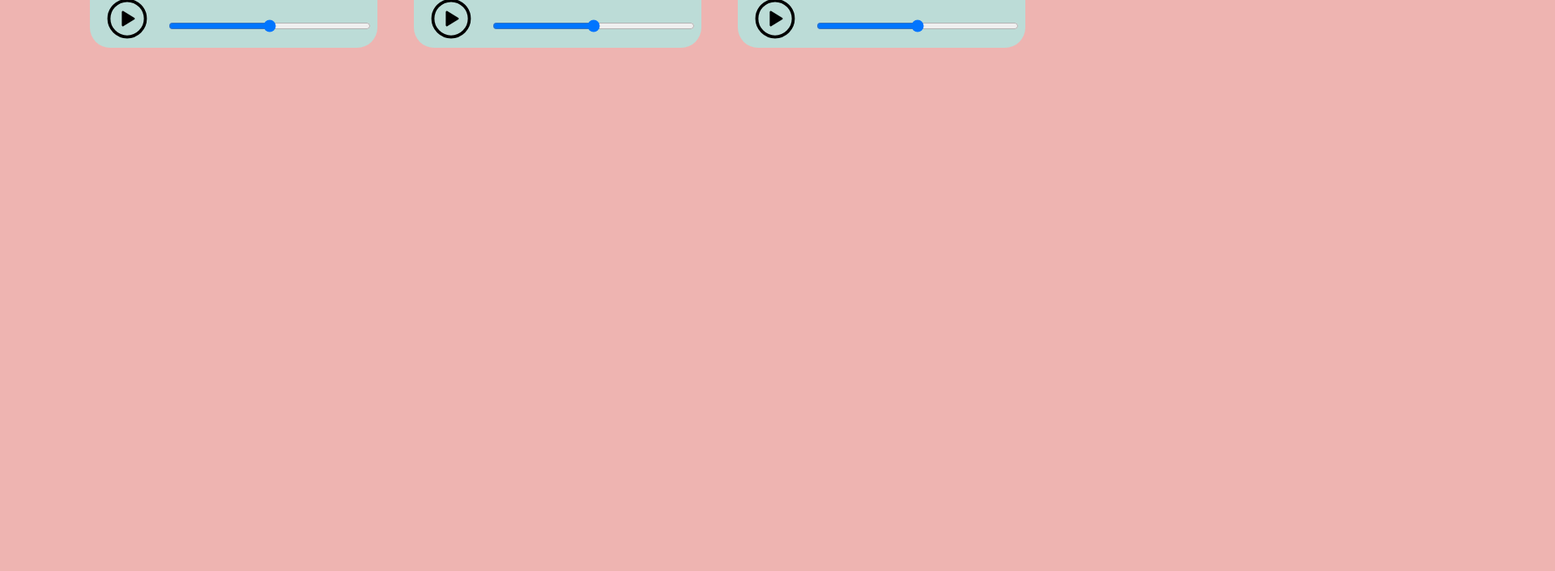
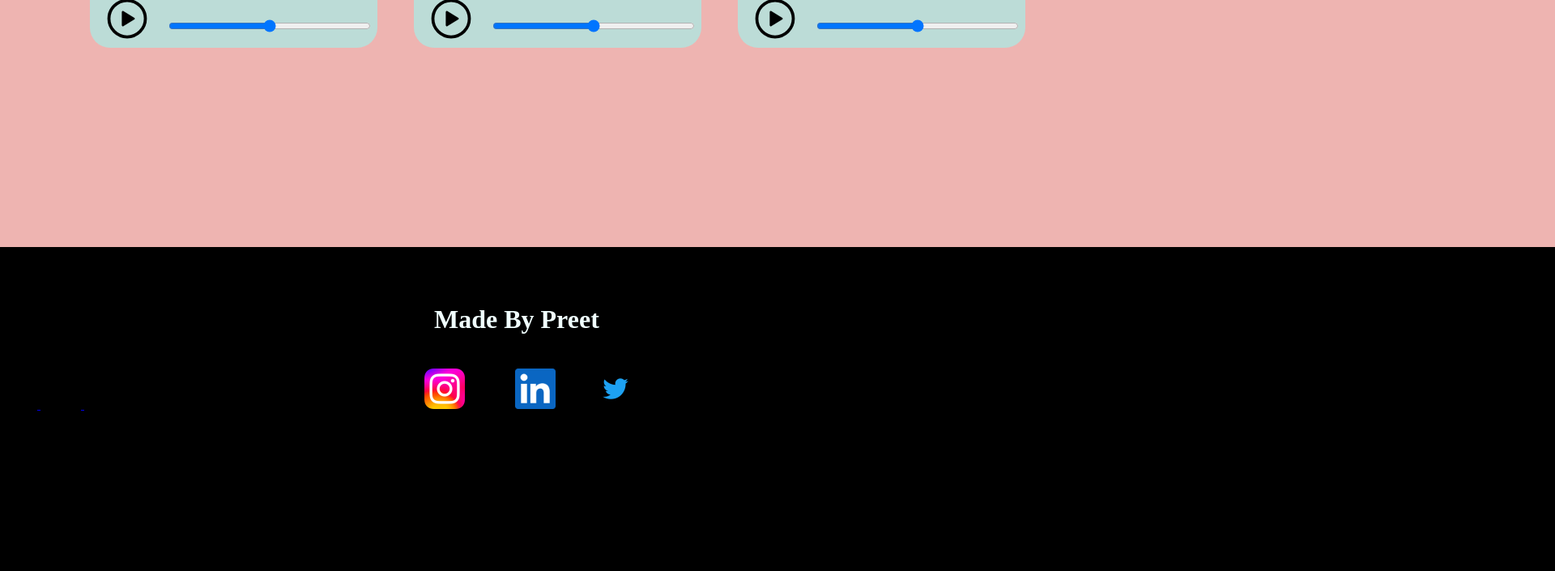
Before and after one commit to Preet06/Lofi_Music, a plain HTML site: page index.html in a window 1280 px wide. Shown: the part 1007-1712 px from the top of the page at 81% size, 1920 px wide, since content can reach past the window. Before the commit the page ends 1570 px from the top, so only its background shows below. Drawn offline with nearby package versions, Linux system fonts and the light colour scheme.

Commit message:
my changes

```diff
--- a/index.html
+++ b/index.html
@@ -232,9 +232,20 @@
         </div>
 
 
-
-      </div>
+      <div id=profile  style="background-color: black; ">
+      <h1 style="text-align: center; color: azure; position: absolute; top: 50px; left: 540px;">Made By Preet</h1>
+      <div id="link">
+      <a href="https://www.linkedin.com/in/preet-nandeshwar-22474b199/">
+        <img src="linkdin.png" width="50" height="50" style="position: relative; left: 640px;">
+      </a>
+      <a href="https://twitter.com/NandeshwarPreet">
+        <img src="twitter.png" width="50" height="50" style="position: relative; left: 685px;">
+      </a>
+      <a href="https://www.instagram.com/___preet___06/">
+        <img src="insta.png" width="50" height="50" style="position: relative; left: 420px;">
+      </a>
     </div>
+  </div>
   </body>
 
   <script src="script.js"></script>
--- a/style.css
+++ b/style.css
@@ -54,3 +54,14 @@
   top: -133px;
   right: 1px;
 }
+
+#profile {
+  position: relative;
+  top: 150px;
+  width: 10050px;
+  left: -20px;
+}
+#link {
+  position: relative;
+  top: 150px;
+}
```
Also changed, not shown: insta.png (added), linkdin.png (added), twitter.png (added).
